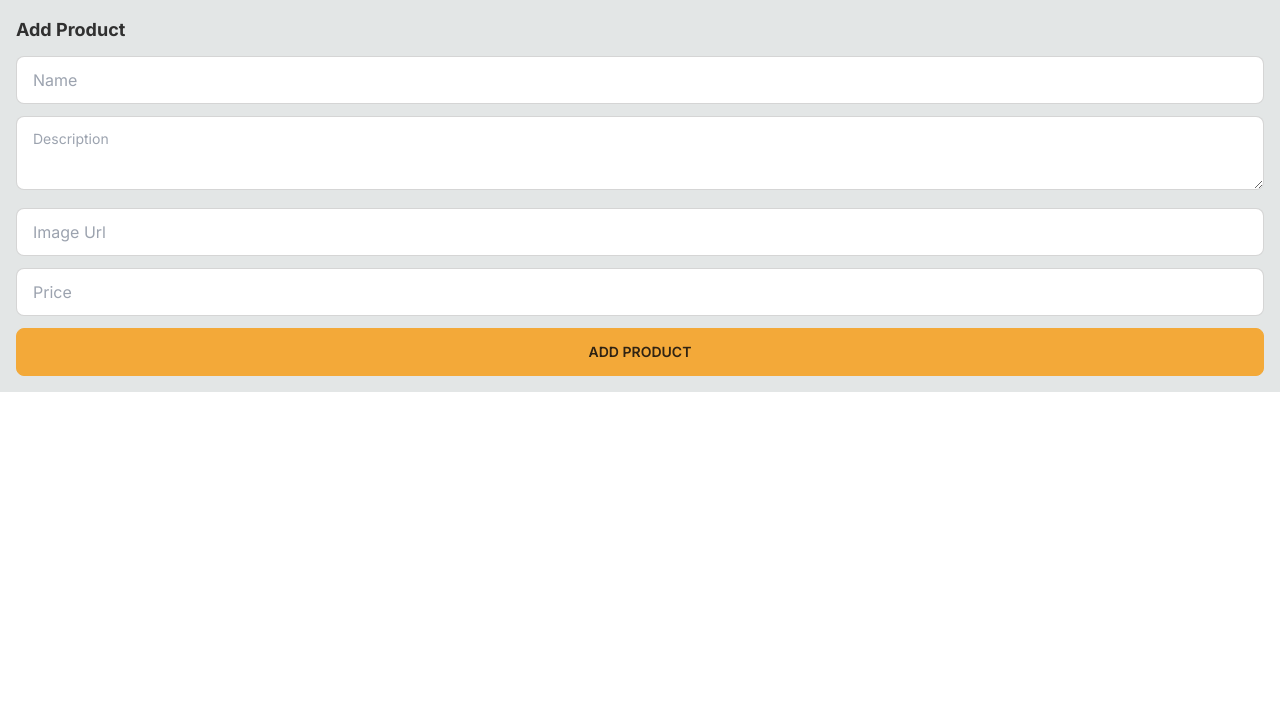
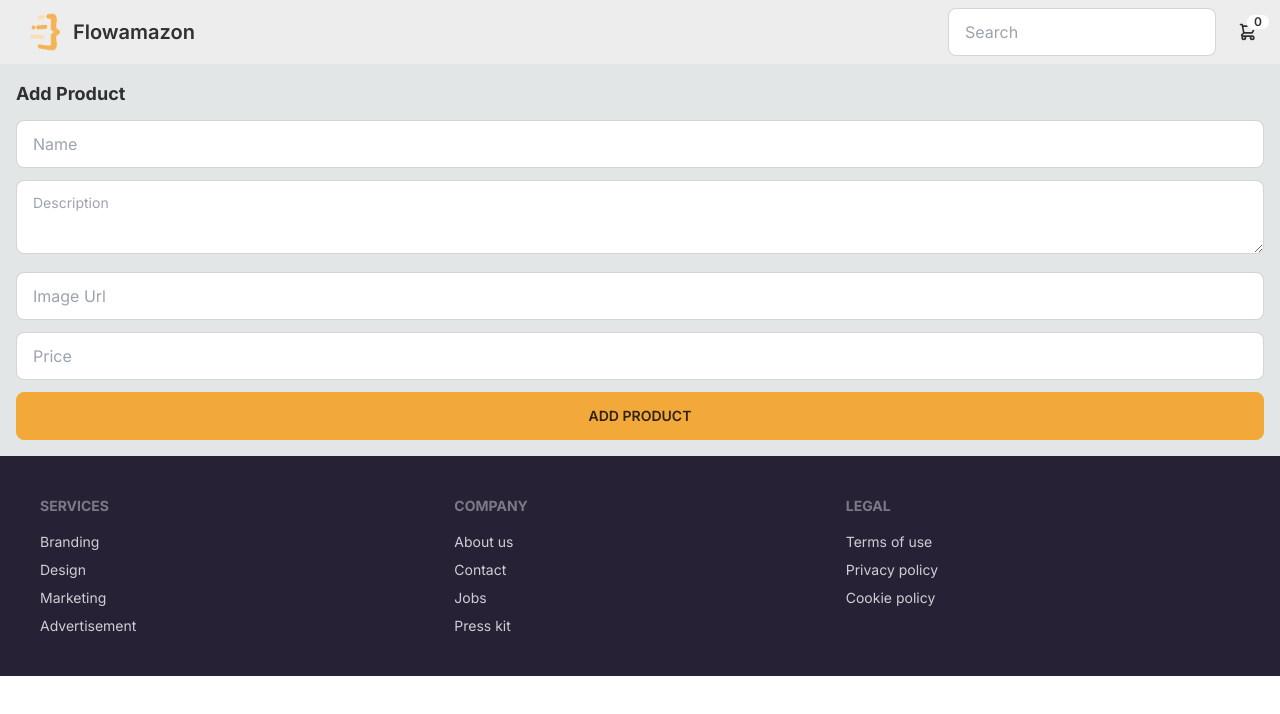
Before and after one commit to SobujRoySunday/nextjs-ecommerce, a Next.js app: page /add-product in a window 1280 px wide. Shown: the top 714 px of the page. Built offline with nearby package versions, Linux system fonts and the light colour scheme; no server answers.

Commit message:
Navbar and Footer

```diff
--- /dev/null
+++ b/src/app/Footer.tsx
@@ -0,0 +1,28 @@
+export default function Footer() {
+  return (
+    <footer className="bg-neutral p-10 text-neutral-content">
+      <div className="footer m-auto max-w-7xl">
+        <div>
+          <span className="footer-title">Services</span>
+          <a className="link-hover link">Branding</a>
+          <a className="link-hover link">Design</a>
+          <a className="link-hover link">Marketing</a>
+          <a className="link-hover link">Advertisement</a>
+        </div>
+        <div>
+          <span className="footer-title">Company</span>
+          <a className="link-hover link">About us</a>
+          <a className="link-hover link">Contact</a>
+          <a className="link-hover link">Jobs</a>
+          <a className="link-hover link">Press kit</a>
+        </div>
+        <div>
+          <span className="footer-title">Legal</span>
+          <a className="link-hover link">Terms of use</a>
+          <a className="link-hover link">Privacy policy</a>
+          <a className="link-hover link">Cookie policy</a>
+        </div>
+      </div>
+    </footer>
+  )
+}
--- /dev/null
+++ b/src/app/Navbar/Navbar.tsx
@@ -0,0 +1,53 @@
+import Image from "next/image";
+import Link from "next/link";
+import logo from "@/assets/logo.png"
+import { redirect } from "next/navigation";
+import { getCart } from "@/lib/db/cart";
+import ShoppingCartButton from "./ShoppingCartButton";
+
+async function searchProducts(formData: FormData) {
+  "use server"
+
+  const searchQuery = formData.get("searchQuery")?.toString()
+
+  if (searchQuery) {
+    redirect("/search?query=" + searchQuery);
+  }
+}
+
+export default async function Navbar() {
+  const cart = await getCart()
+
+  return (
+    <div className="bg-base-200">
+      <div className="navbar max-w-7xl m-auto flex-col sm:flex-row gap-2">
+        <div className="flex-1">
+          <Link
+            href="/"
+            className="btn btn-ghost text-xl normal-case"
+          >
+            <Image
+              src={logo}
+              width={40}
+              height={40}
+              alt="Flowamazon logo"
+            />
+            Flowamazon
+          </Link>
+        </div>
+        <div className="flex-none gap-2">
+          <form action={searchProducts}>
+            <div className="form-control">
+              <input
+                name="searchQuery"
+                placeholder="Search"
+                className="input input-bordered w-full min-w-[100px]"
+              />
+            </div>
+          </form>
+          <ShoppingCartButton cart={cart} />
+        </div>
+      </div>
+    </div>
+  )
+}
--- /dev/null
+++ b/src/app/Navbar/ShoppingCartButton.tsx
@@ -0,0 +1,64 @@
+"use client"
+
+import { ShoppingCart } from "@/lib/db/cart"
+import { formatPrice } from "@/lib/format"
+import Link from "next/link"
+
+interface ShoppingCartButtonProps {
+  cart: ShoppingCart | null
+}
+
+export default function ShoppingCartButton({ cart }: ShoppingCartButtonProps) {
+  function closeDropdown() {
+    const elem = document.activeElement as HTMLElement
+    if (elem) {
+      elem.blur();
+    }
+  }
+
+  return (
+    <div className="dropdown dropdown-end">
+      <label tabIndex={0} className="btn-ghost btn-circle btn">
+        <div className="indicator">
+          <svg
+            xmlns="http://www.w3.org/2000/svg"
+            className="h-5 w-5"
+            fill="none"
+            viewBox="0 0 24 24"
+            stroke="currentColor"
+          >
+            <path
+              strokeLinecap="round"
+              strokeLinejoin="round"
+              strokeWidth="2"
+              d="M3 3h2l.4 2M7 13h10l4-8H5.4M7 13L5.4 5M7 13l-2.293 2.293c-.63.63-.184 1.707.707 1.707H17m0 0a2 2 0 100 4 2 2 0 000-4zm-8 2a2 2 0 11-4 0 2 2 0 014 0z"
+            />
+          </svg>
+          <span className="badge badge-sm indicator-item">
+            {cart?.size || 0}
+          </span>
+        </div>
+      </label>
+      <div
+        tabIndex={0}
+        className="card dropdown-content card-compact mt-3 w-52 bg-base-100 shadow z-30"
+      >
+        <div className="card-body">
+          <span className="text-lg font-bold">{cart?.size || 0} Items</span>
+          <span className="text-info">
+            Subtotal: {formatPrice(cart?.subtotal || 0)}
+          </span>
+          <div className="card-actions">
+            <Link
+              href="/"
+              className="btn btn-primary btn-block"
+              onClick={closeDropdown}
+            >
+              View Cart
+            </Link>
+          </div>
+        </div>
+      </div>
+    </div>
+  )
+}
--- a/src/app/layout.tsx
+++ b/src/app/layout.tsx
@@ -1,6 +1,8 @@
 import './globals.css'
 import type { Metadata } from 'next'
 import { Inter } from 'next/font/google'
+import Navbar from './Navbar/Navbar'
+import Footer from './Footer'
 
 const inter = Inter({ subsets: ['latin'] })
 
@@ -17,9 +19,11 @@
   return (
     <html lang="en">
       <body className={inter.className}>
+        <Navbar />
         <main className='p-4 max-w-7xl m-auto min-w-[300px]'>
           {children}
         </main>
+        <Footer />
       </body>
     </html>
   )
```
